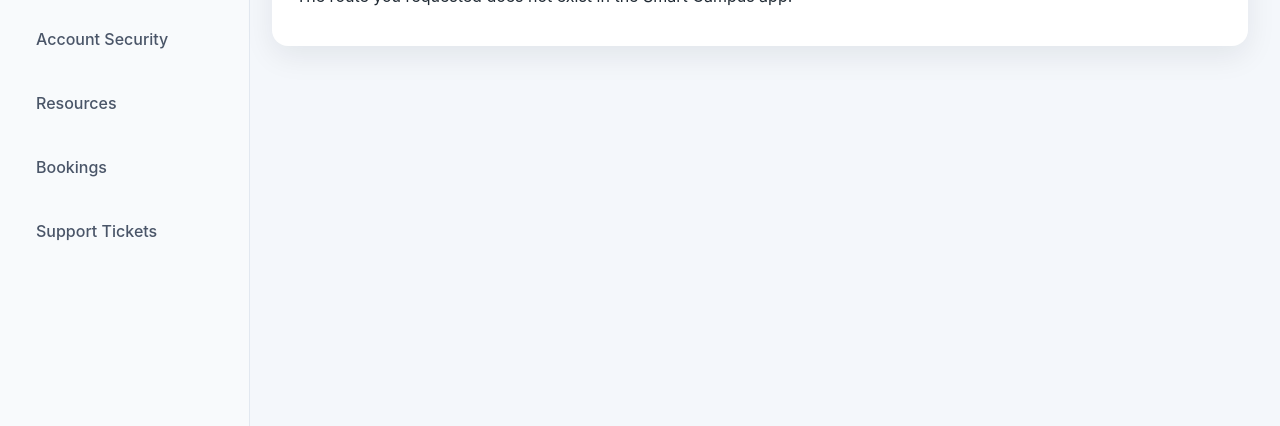
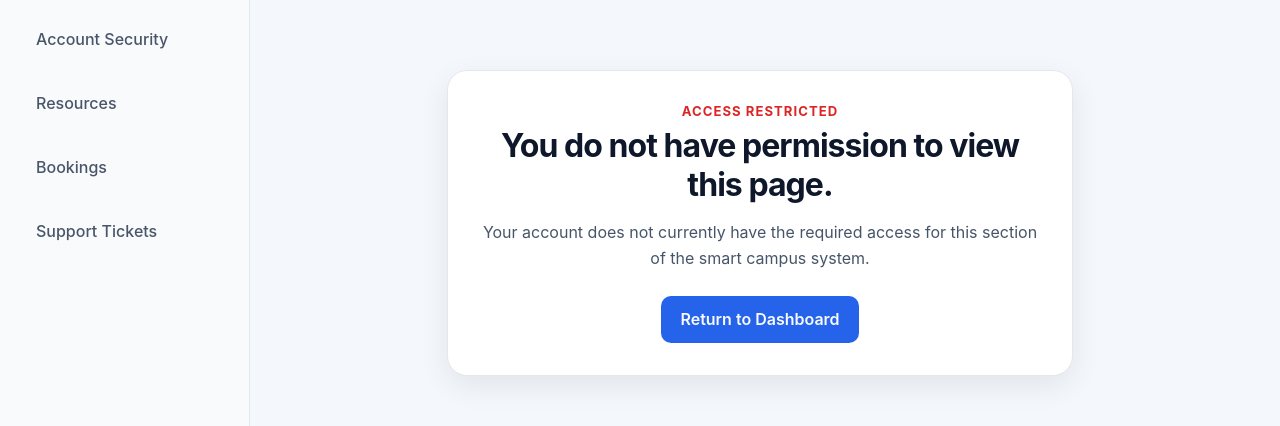
Before and after one commit to ThisulaLewhan/it3030-paf-2026-smart-campus-group-we-90, a React (Create React App) app in the folder frontend/: page /unauthorized in a window 1280 px wide. Shown: the part 159-585 px from the top of the page. Built offline with nearby package versions, Linux system fonts and the light colour scheme; no server answers; sample sign-in values are in the browser's storage.

Commit message:
feat: add unauthorized access page for protected routes

```diff
--- a/frontend/src/App.css
+++ b/frontend/src/App.css
@@ -250,6 +250,63 @@
   color: #be123c;
 }
 
+.unauthorized-page {
+  min-height: calc(100vh - 180px);
+  display: grid;
+  place-items: center;
+}
+
+.unauthorized-card {
+  width: min(100%, 560px);
+  background: #ffffff;
+  border-radius: 20px;
+  padding: 2rem;
+  text-align: center;
+  border: 1px solid #e2e8f0;
+  box-shadow: 0 10px 30px rgba(15, 23, 42, 0.08);
+}
+
+.unauthorized-eyebrow {
+  margin: 0 0 0.45rem;
+  font-size: 0.82rem;
+  letter-spacing: 0.08em;
+  text-transform: uppercase;
+  color: #dc2626;
+  font-weight: 700;
+}
+
+.unauthorized-card h1 {
+  margin: 0;
+  font-size: 2rem;
+  color: #0f172a;
+  letter-spacing: -0.03em;
+}
+
+.unauthorized-copy {
+  margin: 0.9rem 0 0;
+  color: #475569;
+  line-height: 1.65;
+}
+
+.unauthorized-button {
+  display: inline-flex;
+  align-items: center;
+  justify-content: center;
+  margin-top: 1.5rem;
+  border-radius: 10px;
+  background: #2563eb;
+  color: #f8fafc;
+  padding: 0.85rem 1.2rem;
+  font-weight: 600;
+  text-decoration: none;
+  transition: transform 0.18s ease, box-shadow 0.18s ease;
+}
+
+.unauthorized-button:hover {
+  transform: translateY(-1px);
+  box-shadow: 0 12px 24px rgba(37, 99, 235, 0.18);
+}
+
 @media (max-width: 768px) {
   .app-header {
     flex-direction: column;
@@ -278,4 +335,12 @@
   .dashboard-role-panel {
     min-width: 0;
   }
+
+  .unauthorized-card {
+    padding: 1.25rem;
+  }
+
+  .unauthorized-card h1 {
+    font-size: 1.6rem;
+  }
 }
--- a/frontend/src/App.js
+++ b/frontend/src/App.js
@@ -15,6 +15,7 @@ import TicketsPage from "./pages/Tickets/TicketsPage";
 import ProtectedRoute from "./components/ProtectedRoute";
 import AccountSecurityPage from "./pages/Security/AccountSecurityPage";
 import AdminUsersPage from "./pages/Admin/AdminUsersPage";
+import Unauthorized from "./pages/Unauthorized";
 
 import ProfilePage from "./pages/Profile/ProfilePage";
 
@@ -43,6 +44,7 @@ function App() {
               <Route path="bookings" element={<BookingsPage />} />
               <Route path="tickets" element={<TicketsPage />} />
               <Route path="notifications" element={<NotificationsPage />} />
+              <Route path="unauthorized" element={<Unauthorized />} />
               <Route path="auth/login" element={<LoginPage />} />
               <Route
                 path="admin/users"
--- a/frontend/src/components/ProtectedRoute.jsx
+++ b/frontend/src/components/ProtectedRoute.jsx
@@ -25,9 +25,7 @@ const ProtectedRoute = ({ allowedRoles = [], children }) => {
 
     // Check their exact role string (USER or ADMIN) against the allowed list passed to the prop
     if (!user || !allowedRoles.includes(user.role)) {
-      // If a standard USER tries to access an explicit ADMIN route, gently
-      // deflect them safely back into the dashboard instead of kicking them out entirely.
-      return <Navigate to="/dashboard" replace />;
+      return <Navigate to="/unauthorized" replace />;
     }
 
   }
--- /dev/null
+++ b/frontend/src/pages/Unauthorized.js
@@ -0,0 +1,20 @@
+import { Link } from "react-router-dom";
+
+function Unauthorized() {
+  return (
+    <section className="unauthorized-page">
+      <div className="unauthorized-card">
+        <p className="unauthorized-eyebrow">Access Restricted</p>
+        <h1>You do not have permission to view this page.</h1>
+        <p className="unauthorized-copy">
+          Your account does not currently have the required access for this section of the smart campus system.
+        </p>
+        <Link to="/dashboard" className="unauthorized-button">
+          Return to Dashboard
+        </Link>
+      </div>
+    </section>
+  );
+}
+
+export default Unauthorized;
```
